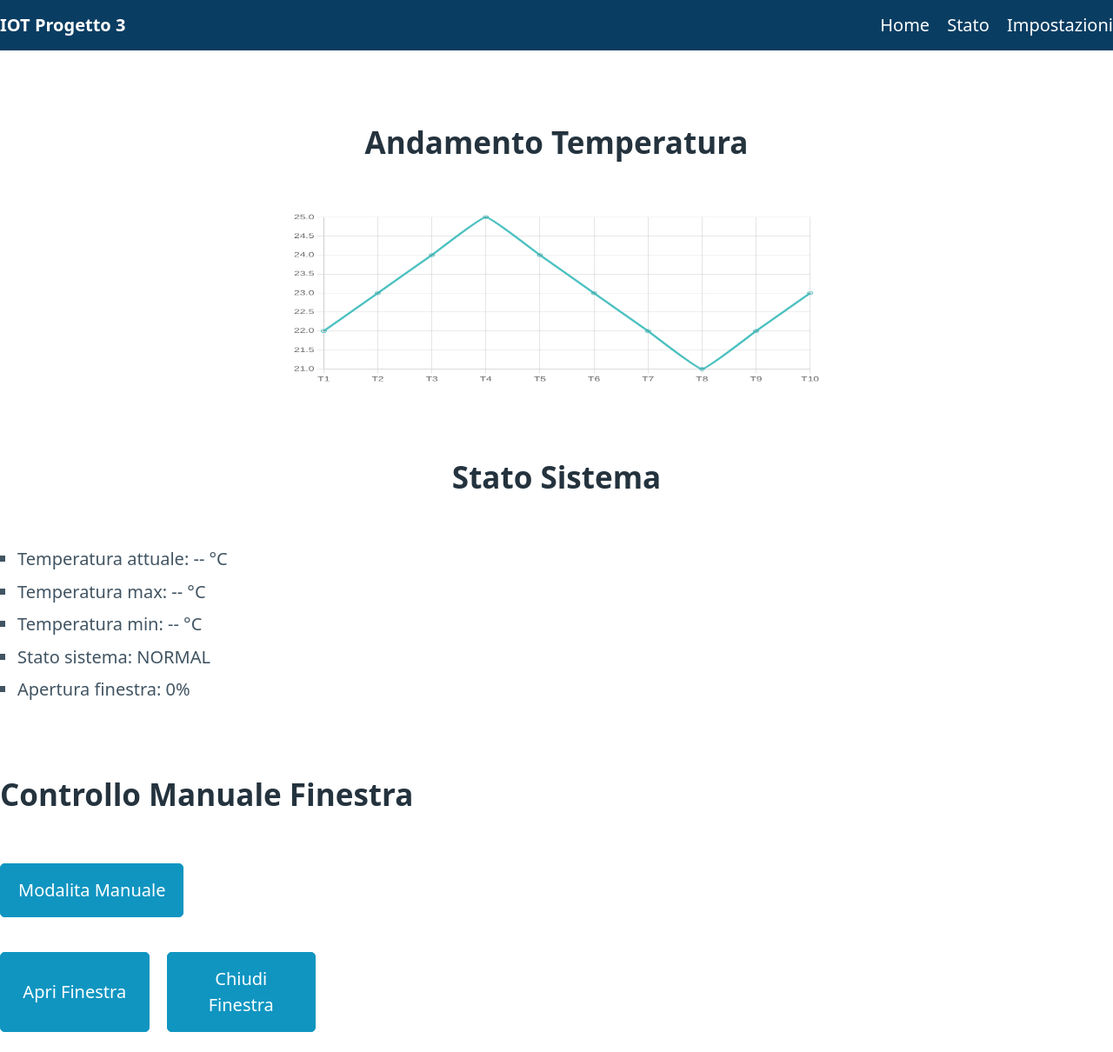
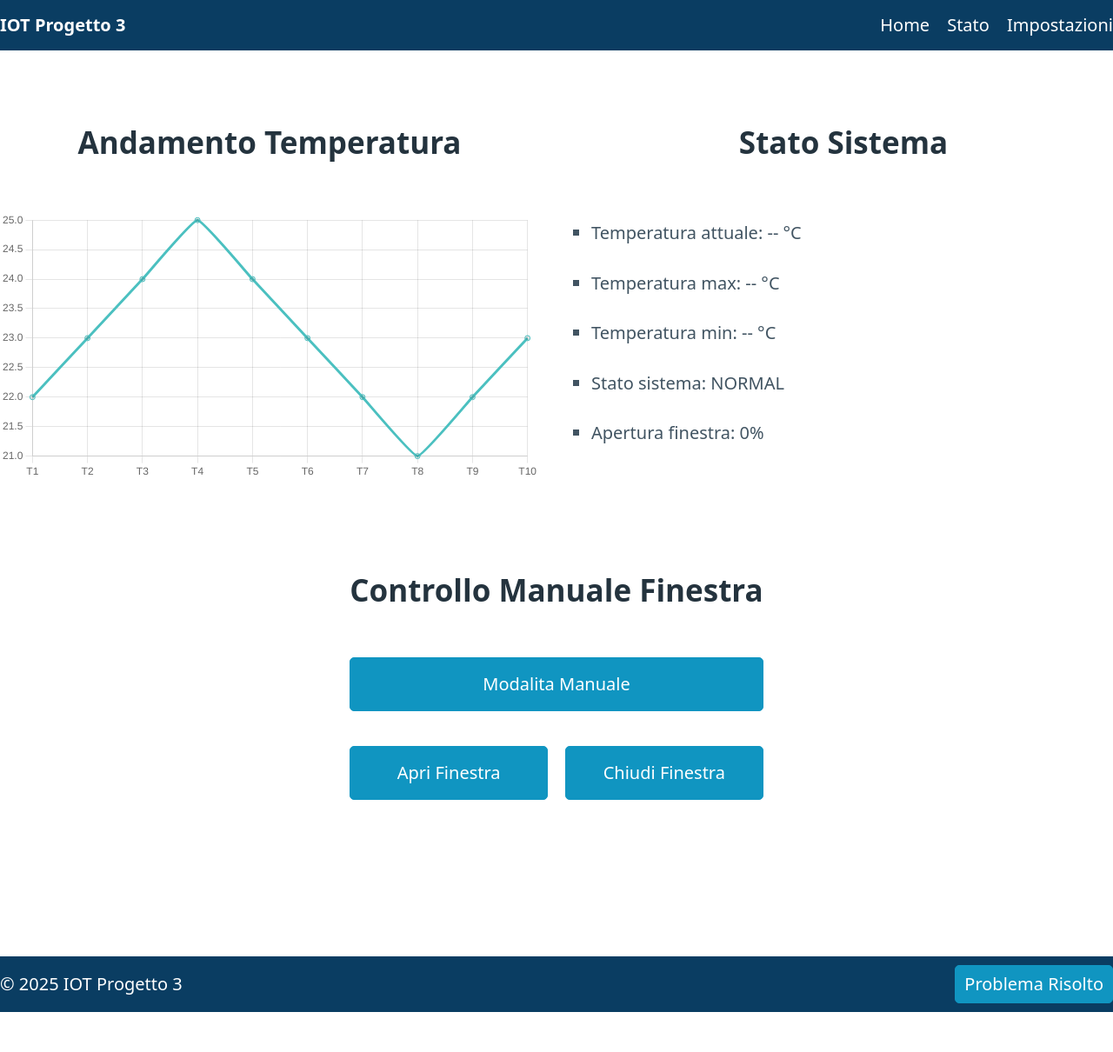
Before and after one commit to GiuseppeGambacorta/IOT-Project3, a plain HTML site: page index.html in a window 1280 px wide. Shown: the top 1210 px of the page at 87% size. After the commit the page ends 1164 px from the top, so only its background shows below. Drawn offline with nearby package versions, Linux system fonts and the light colour scheme.

Commit message:
gui done

```diff
--- a/index.html
+++ b/index.html
@@ -8,6 +8,8 @@
     <script src="https://cdn.jsdelivr.net/npm/chart.js"></script>
     <title>HMI</title>
     <style>
+
+
         html,
         body {
             height: 100%;
@@ -37,10 +39,18 @@
         .manual-control .button-row {
             display: flex;
             gap: 1rem;
+            justify-content: center;
+        }
+
+        .manual-control h2 {
+            margin-bottom: 2.5rem;
+            /* Aumenta lo spazio sotto il titolo */
         }
 
         .manual-control .button-top {
             margin-bottom: 1rem;
+            display: flex;
+            justify-content: center;
         }
 
         header {
@@ -79,17 +89,56 @@
 
         .alarm-control-footer button {
             font-size: 1rem;
-        padding: 0.0rem 0.5rem;  /* Riduce lo spazio interno */
-        height: 2.2rem;          /* Altezza minore */
+            padding: 0.0rem 0.5rem;
+            /* Riduce lo spazio interno */
+            height: 2.2rem;
+            /* Altezza minore */
             margin-top: 0.5rem;
             margin-bottom: 0.5rem;
         }
 
-        #tempChart {
+        .dashboard-row {
+            display: flex;
+            gap: 2rem;
+            justify-content: space-between;
+            align-items: flex-start;
+            flex-wrap: wrap;
+            margin-bottom: 1rem;
+        }
+
+        .dashboard-col {
+            flex: 1 1 350px;
+            min-width: 300px;
+        }
+
+        .system-info {
+            height: 100%;
+            display: flex;
+            flex-direction: column;
+        }
+
+        .system-info ul {
+            flex: 1;
+            display: flex;
+            flex-direction: column;
+            justify-content: space-between;
+            /* Distribuisce equamente */
+            height: 100%;
+            margin: 0;
+            padding: 0 1rem;
+            list-style: none;
+        }
+
+        .system-info li {
+            text-align: left;
+            padding: 0.5rem 0;
+        }
+
+        .manual-control {
+            display: flex;
+            justify-content: center;
+            align-items: center;
             width: 100%;
-            height: 25vh !important;
-            margin: auto;
-            display: block;
         }
 
         section h2 {
@@ -114,13 +163,13 @@
 
     <main>
 
-        <section>
+        <div class="dashboard-row">
+            <section class="dashboard-col">
                 <h2>Andamento Temperatura</h2>
                 <canvas id="tempChart"></canvas>
             </section>
-
-
-        <section>
+            <section class="dashboard-col">
+                <div class="system-info">
                     <h2>Stato Sistema</h2>
                     <ul>
                         <li>Temperatura attuale: <span id="temp-current">--</span> °C</li>
@@ -129,11 +178,12 @@
                         <li>Stato sistema: <span id="system-state">NORMAL</span></li>
                         <li>Apertura finestra: <span id="window-level">0</span>%</li>
                     </ul>
+                </div>
             </section>
-
-        <section>
+        </div>
 
         <div class="manual-control">
+            <section>
                 <h2>Controllo Manuale Finestra</h2>
                 <div class="button-top">
                     <button id="cambia-modalita">Modalita Manuale</button>
@@ -142,8 +192,9 @@
                     <button id="open-window">Apri Finestra</button>
                     <button id="close-window">Chiudi Finestra</button>
                 </div>
+
+            </section>
         </div>
-        </section>
 
     </main>
 
@@ -176,7 +227,6 @@
         data: data,
         options: {
             responsive: true,
-            smaintainAspectRatio: false,
             plugins: {
                 legend: { display: false }
             }
```
Lines whose indentation alone changed are shown as unchanged.
